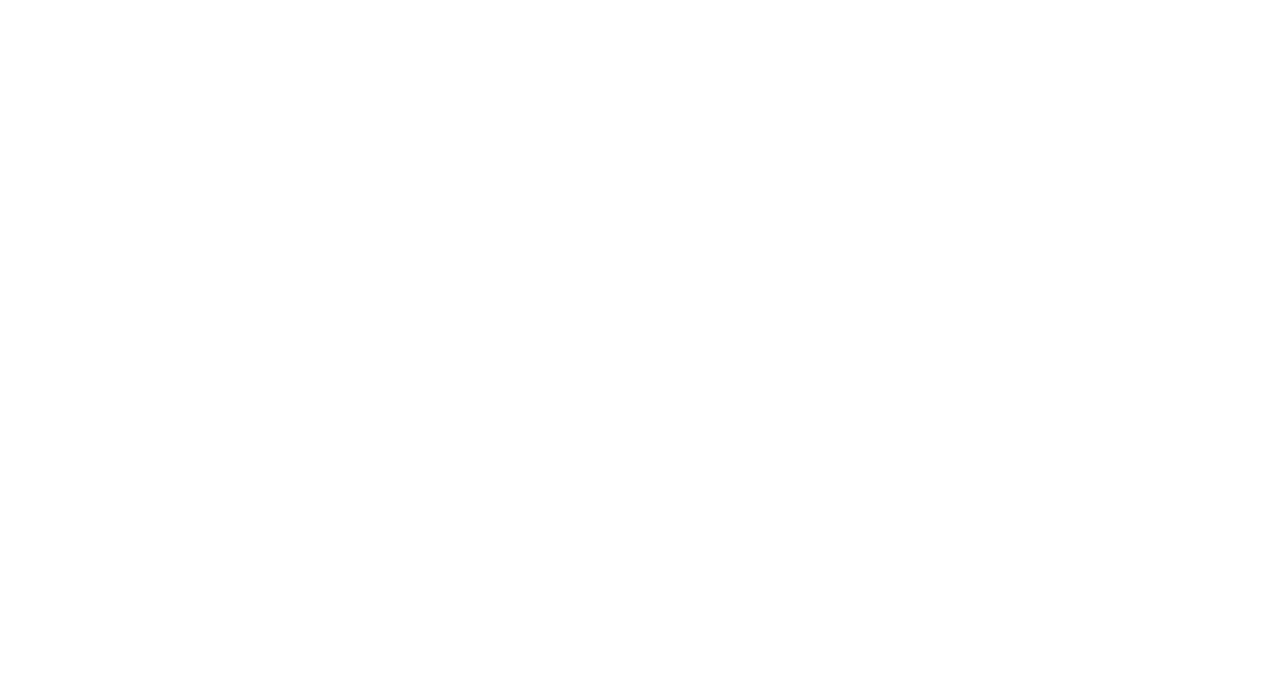
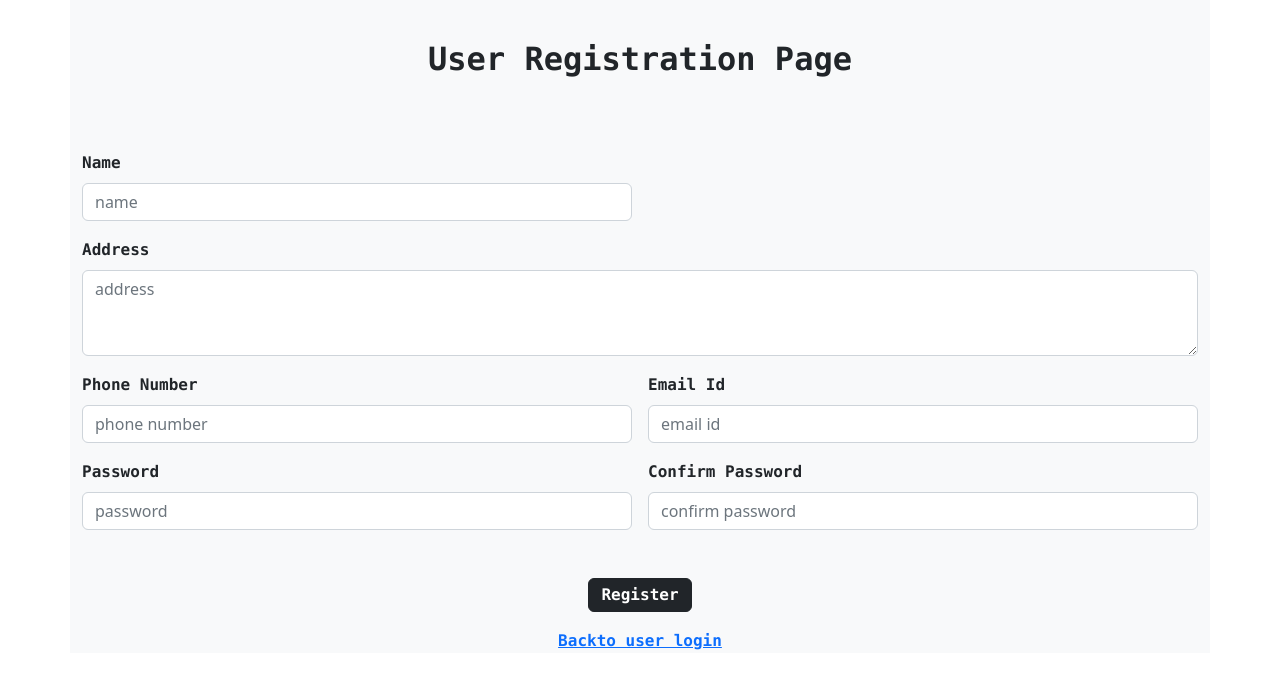
Before and after one commit to sufailbadushat/shoppingCart-spring-angular-app, an Angular app: page / in a window 1280 px wide. Shown: the top 688 px of the page. Built offline with nearby package versions, Linux system fonts and the light colour scheme.

Commit message:
user register page

```diff
--- a/src/app/app.component.html
+++ b/src/app/app.component.html
@@ -1,8 +1,6 @@
 
 
-
-
-
+<app-user-register></app-user-register>
 
 
 
--- a/src/app/app.module.ts
+++ b/src/app/app.module.ts
@@ -5,12 +5,14 @@
 import { AppComponent } from './app.component';
 import { AdminLoginComponent } from './admin-login/admin-login.component';
 import { UserLoginComponent } from './user-login/user-login.component';
+import { UserRegisterComponent } from './user-register/user-register.component';
 
 @NgModule({
   declarations: [
     AppComponent,
     AdminLoginComponent,
-    UserLoginComponent
+    UserLoginComponent,
+    UserRegisterComponent
   ],
   imports: [
     BrowserModule,
--- /dev/null
+++ b/src/app/user-register/user-register.component.html
@@ -0,0 +1,49 @@
+
+
+
+<div class="container">
+    <div class="row bg-light">
+        <div class="col-12 col-sm-12 div-md-12 col-lg-12 div-xl-12 div-xxl-12">
+            <div class="row g-3 mt-4">
+                <div class="col col-12 col-sm-12 col-md-12 col-lg-12 col-xl-12 col-xxl-12 text-center mb-5">
+                    <h2 class="text-dark" class="font-monospace fw-bolder" >User Registration Page
+                    </h2>
+                </div>
+
+                <div class="col col-12 col-sm-6 col-md-6 col-lg-6 col-lg-6 col-xl-6 col-xxl-6">
+                    <label for="" class="form-label font-monospace  fw-bold">Name</label>
+                    <input type="text" placeholder="name" class="form-control">
+                </div>
+
+                <div class="col col-12 col-sm-12 col-md-12 col-lg-12 col-xl-12 col-xxl-12">
+                    <label for="" class="form-label font-monospace fw-bold">Address</label>
+                    <textarea name="" id="" cols="30" placeholder="address" rows="3" class="form-control"></textarea>
+                </div>
+                <div class="col col-12 col-sm-6 col-md-6 col-lg-6 col-lg-6 col-xl-6 col-xxl-6">
+                    <label for="" class="form-label font-monospace fw-bold">Phone Number</label>
+                    <input type="text" placeholder="phone number" class="form-control">
+                </div>
+
+                <div class="col col-12 col-sm-6 col-md-6 col-lg-6 col-lg-6 col-xl-6 col-xxl-6">
+                    <label for="" class="form-label font-monospace fw-bold">Email Id</label>
+                    <input type="text" placeholder="email id" class="form-control">
+                </div>
+                <div class="col col-12 col-sm-6 col-md-6 col-lg-6 col-lg-6 col-xl-6 col-xxl-6">
+                    <label for="" class="form-label font-monospace fw-bold">Password</label>
+                    <input type="text" placeholder="password" class="form-control">
+                </div>
+                <div class="col col-12 col-sm-6 col-md-6 col-lg-6 col-lg-6 col-xl-6 col-xxl-6">
+                    <label for="" class="form-label font-monospace fw-bold">Confirm Password</label>
+                    <input type="text" placeholder="confirm password" class="form-control">
+                </div>
+
+                <div class="col col-12 col-sm-12 col-md-12 col-lg-12 col-lg-12 col-xl-12 col-xxl-12 text-center mt-5">
+                    <button class="btn btn-dark fw-bold font-monospace py-1">Register</button>
+                </div>
+                <div class="col col-12 col-sm-12 col-md-12 col-lg-12 col-lg-12 col-xl-12 col-xxl-12 text-center">
+                    <a routerLink="" class="font-monospace fw-bold">Backto user login</a>
+                </div>
+
+            </div>
+        </div>
+    </div>
```
Also changed, not shown: src/app/user-register/user-register.component.ts (added, +10 -0 lines), src/app/user-register/user-register.component.css (added).
